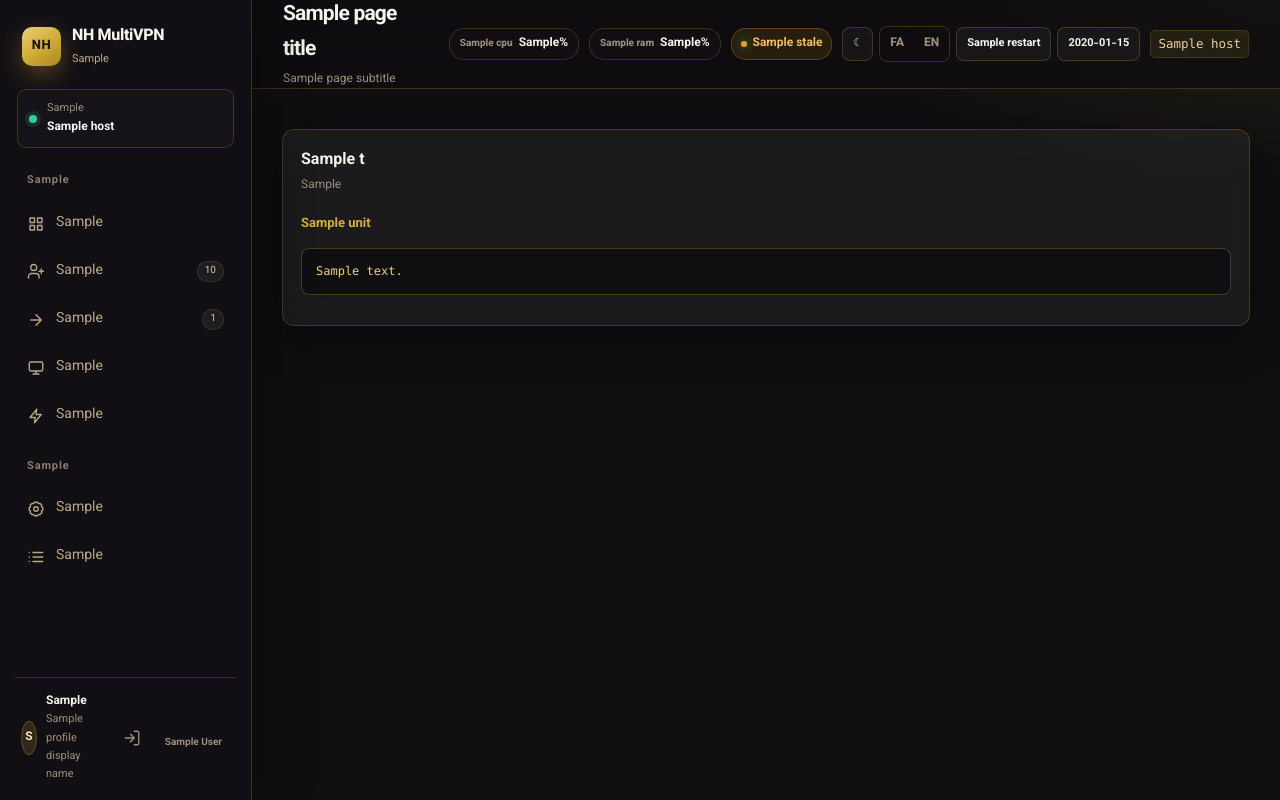
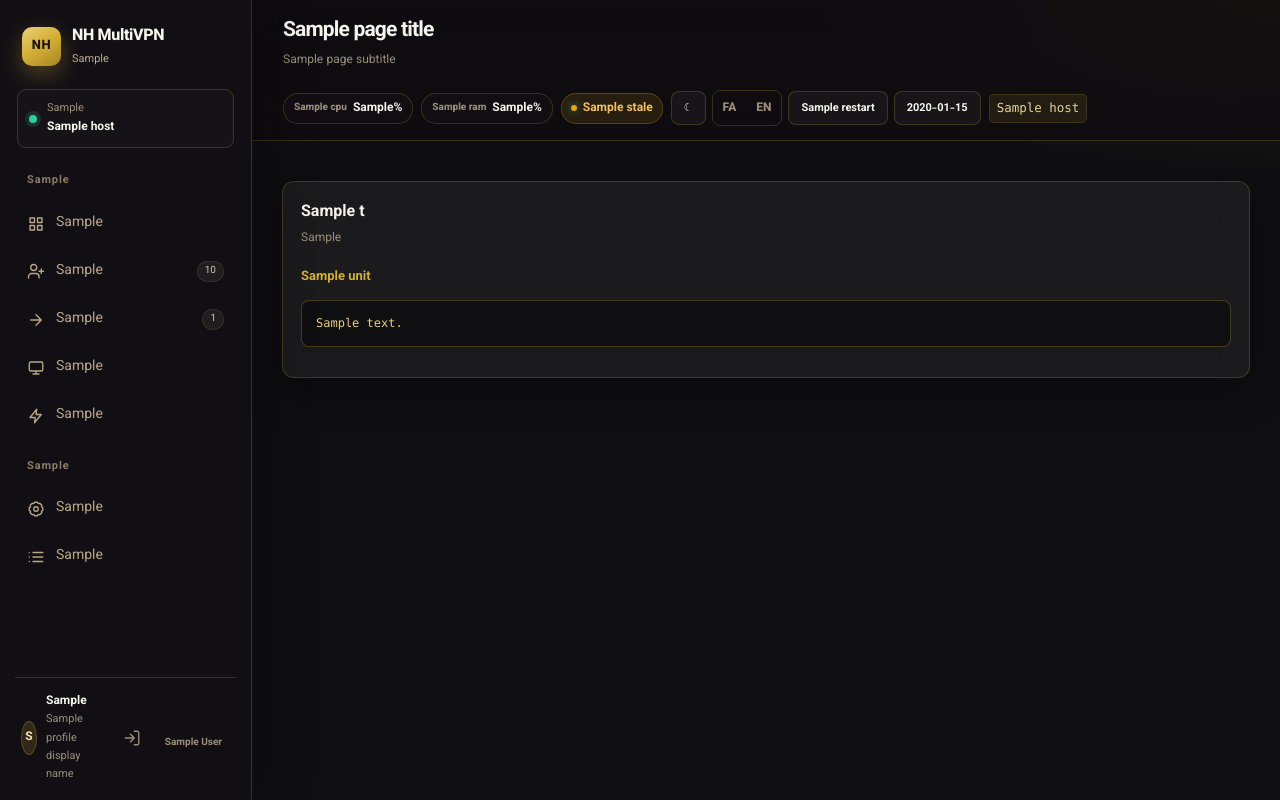
Before and after one commit to navidhaghpanah/ikev2-gui, a Python web app: template panel/templates/logs.html in a window 1280 px wide. Run offline with Jinja, Linux system fonts and the light colour scheme; the template is opened without the code that fills it: most values are stand-ins (such as "Sample title", 1, 10 or a date in 2020).

Commit message:
Keep topbar restart/update inside the header line

```diff
--- a/panel/static/style.css
+++ b/panel/static/style.css
@@ -164,3 +164,54 @@ body.sidebar-open .sidebar-backdrop[hidden]{display:block !important}
   .smart-inv{grid-template-columns:1fr}
   .smart-rank-card{grid-template-columns:1fr}
 }
+
+
+/* Keep topbar actions (restart/update) inside the header, even with a long FA title */
+.topbar{
+  height:auto;
+  min-height:89px;
+  padding-top:14px;
+  padding-bottom:14px;
+  flex-wrap:wrap;
+  align-items:center;
+  overflow:visible;
+}
+.topbar-title{
+  min-width:0;
+  flex:1 1 160px;
+}
+.topbar-title h1,
+.topbar-title p{
+  overflow:hidden;
+  text-overflow:ellipsis;
+  white-space:nowrap;
+  max-width:100%;
+}
+.topbar-meta{
+  flex:0 1 auto;
+  flex-wrap:nowrap;
+  align-items:center;
+  gap:8px;
+  min-width:0;
+}
+.topbar-actions{
+  display:flex;
+  flex-wrap:nowrap;
+  flex-shrink:0;
+  align-items:center;
+  gap:6px;
+}
+.topbar-actions form{
+  margin:0;
+  display:inline-flex;
+}
+.topbar .ghost-button{
+  min-height:34px;
+  height:34px;
+  padding:0 12px;
+  line-height:1;
+  white-space:nowrap;
+}
+@media(max-width:1100px){
+  .topbar-meta > code.copyable{display:none}
+}
```
